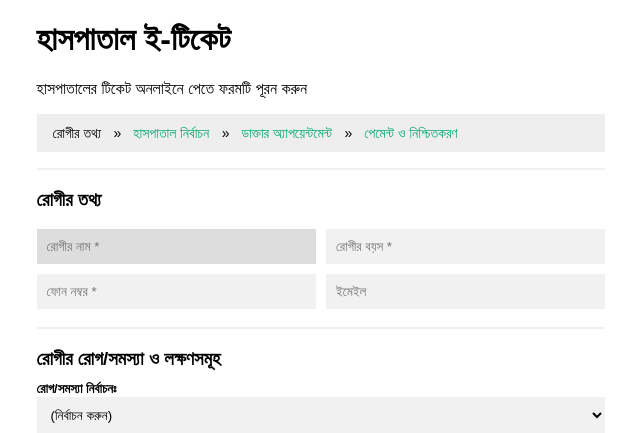
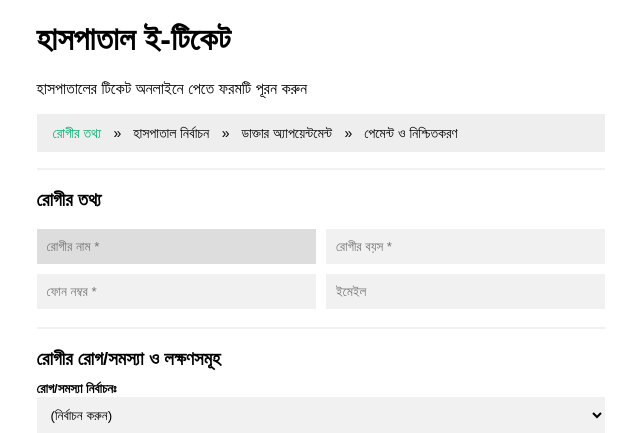
Before and after one commit to mahfuz225bd/Hospital-E-Ticketing-System, a Flask app: page / in a window 1280 px wide. Shown: the top 433 px of the page, without its empty margins (319-959 px from the left). Run offline with Flask 3, Linux system fonts and the light colour scheme; data that the repository does not hold is empty.

Commit message:
color reversed

```diff
--- a/static/default.css
+++ b/static/default.css
@@ -107,11 +107,11 @@ ul.step-indicator {
 ul.step-indicator li {
   display: inline;
   font-size: 14px;
-  color: #04AA6D;
+  color: black;
 }
 
 ul.step-indicator li.active {
-  color: black;
+  color: #04AA6D;
 }
 
 ul.step-indicator li+li:before {
```
